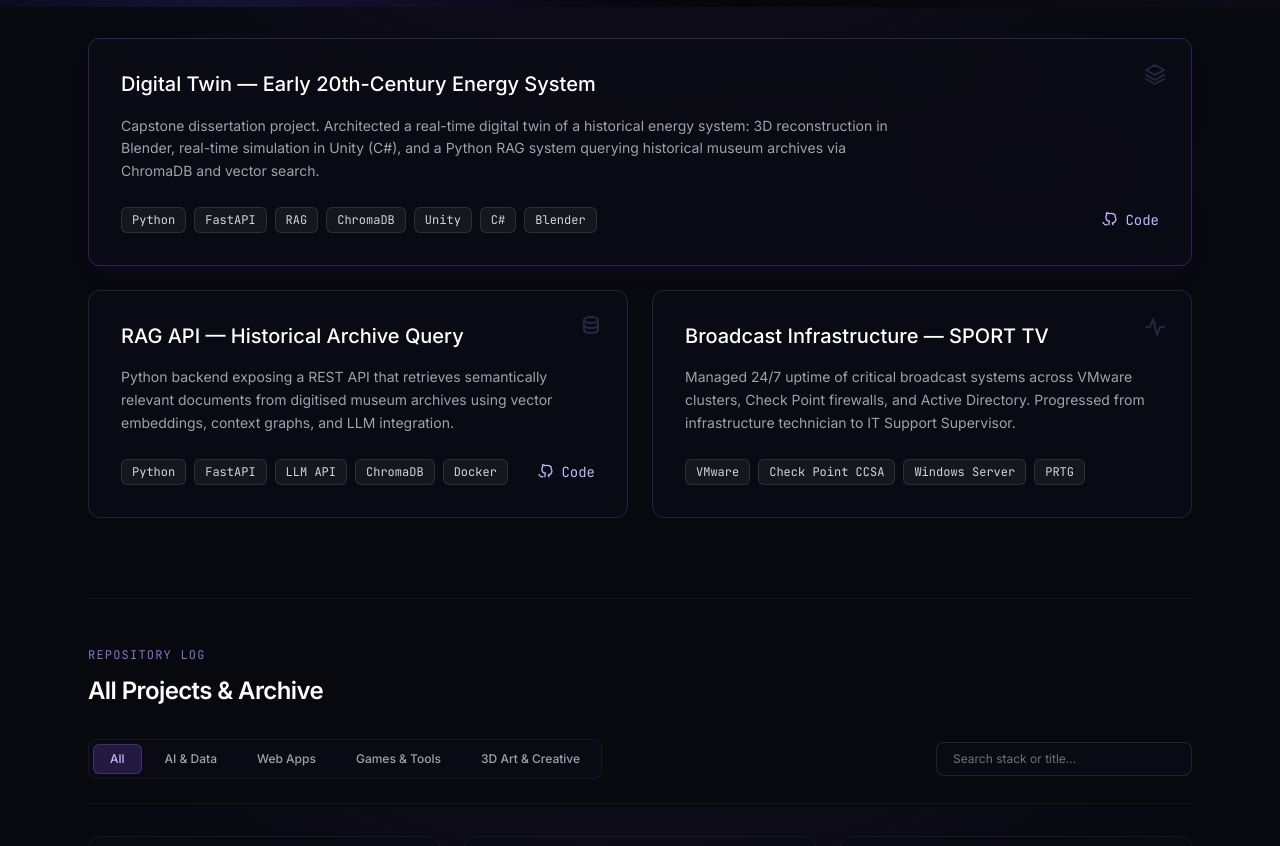
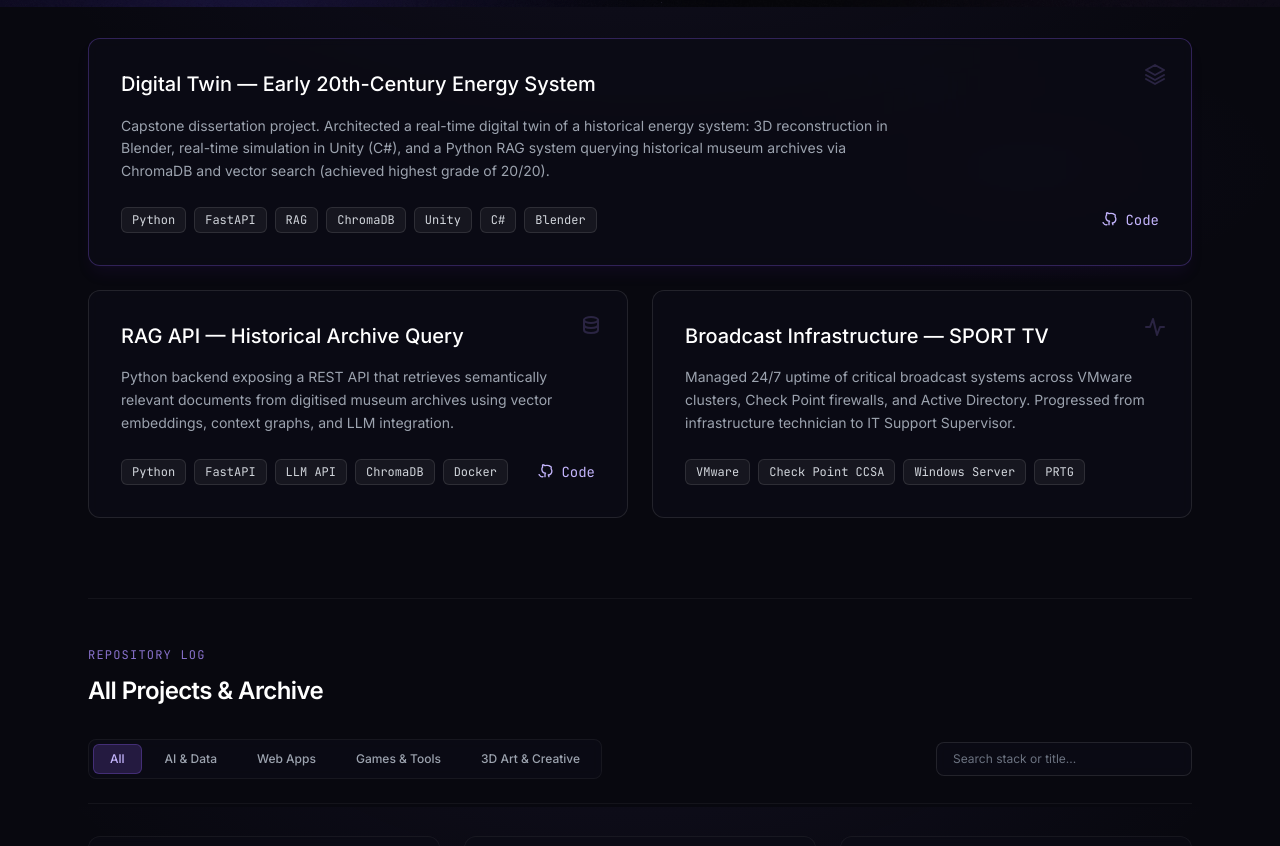
Before and after one commit to pdrgrl/portfolio, a Next.js app: page / in a window 1280 px wide. Shown: the part 793-1639 px from the top of the page. Built offline with nearby package versions, Linux system fonts and the light colour scheme.

Commit message:
Highlight capstone 20/20 achievement
Updated the About and Projects sections to explicitly mention that the digital twin capstone received the highest possible grade (20/20), making the academic outcome clearer alongside the technical project details.

```diff
--- a/src/components/About.tsx
+++ b/src/components/About.tsx
@@ -24,7 +24,7 @@ export default function About() {
             <p>
               I completed a BSc in Computer and Multimedia Engineering at ISEL (Instituto Superior de Engenharia de Lisboa), with a
               published research paper on digital twin architecture. My capstone combined physics-based simulation in OpenModelica
-              with real-time 3D visualisation in Unity (C#) — a digital twin of a historic energy system. I also built a
+              with real-time 3D visualisation in Unity (C#) — a digital twin of a historic energy system, achieving the highest possible grade (20/20). I also built a
               retrieval-augmented generation (RAG) API in Python (FastAPI, ChromaDB, LLM APIs) containerised with Docker and deployed with CI/CD.
             </p>
             <p>
--- a/src/components/Projects.tsx
+++ b/src/components/Projects.tsx
@@ -12,7 +12,7 @@ const featuredProjects = [
   {
     title: 'Digital Twin — Early 20th-Century Energy System',
     description:
-      'Capstone dissertation project. Architected a real-time digital twin of a historical energy system: 3D reconstruction in Blender, real-time simulation in Unity (C#), and a Python RAG system querying historical museum archives via ChromaDB and vector search.',
+      'Capstone dissertation project. Architected a real-time digital twin of a historical energy system: 3D reconstruction in Blender, real-time simulation in Unity (C#), and a Python RAG system querying historical museum archives via ChromaDB and vector search (achieved highest grade of 20/20).',
     tags: ['Python', 'FastAPI', 'RAG', 'ChromaDB', 'Unity', 'C#', 'Blender'],
     links: { github: 'https://github.com/pdrgrl' },
     icon: Layers,
```
